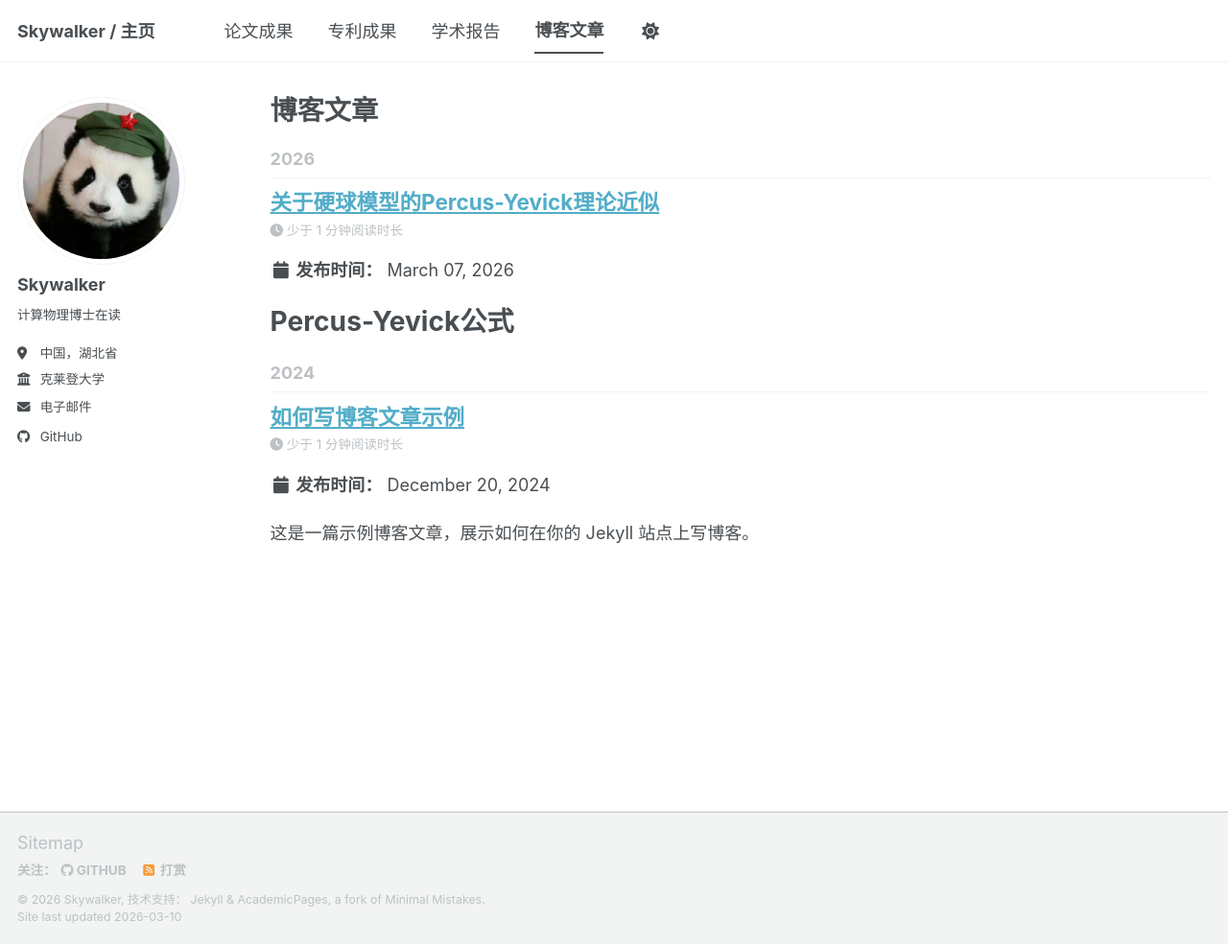
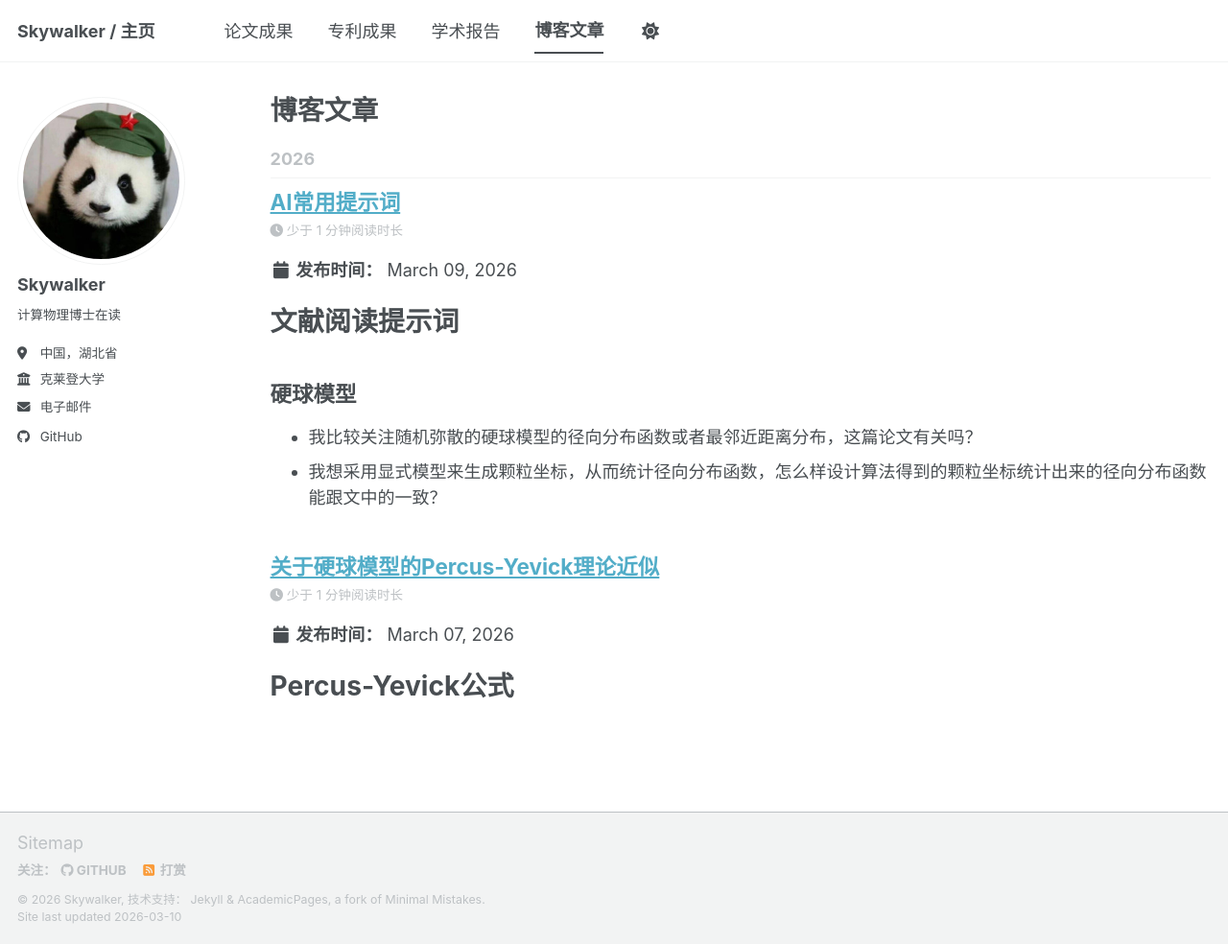
Before and after one commit to cn-skywalker/cn-skywalker.github.io, a Jekyll site: the page built from _pages/year-archive.html, in a window 1280 px wide and 984 px high. Shown: the whole window at 96% size. Built offline with Jekyll 4.4.1, drawn with Linux system fonts in a browser that asks for light colours; a script bundle is joined from its source files by our own code; library files that are not in the unit come from our copies.

Commit message:
更新博客文章标题和内容，改为关于AI常用提示词的讨论，并调整日期和分类标签

````diff
--- a/_posts/2026-03-06-如何写博客文章示例.md
+++ b/_posts/2026-03-06-如何写博客文章示例.md
@@ -1,90 +1,16 @@
 ---
-title: '如何写博客文章示例'
-date: 2024-12-20
-permalink: /posts/2024/12/how-to-write-blog-post/
+title: 'AI常用提示词'
+date: 2026-03-09
+permalink: /posts/2026/09/how-to-use-AI/
 tags:
-  - Jekyll
-  - 博客
-  - 教程
+  - 提示词
+  - 实用工具
+  - AI助手
 categories:
-  - 学习笔记
+  - 笔记
 ---
 
-这是一篇示例博客文章，展示如何在你的 Jekyll 站点上写博客。
-
-## 文章结构
-
-每篇博客文章需要包含两部分：
-
-### 1. Front Matter（前置元数据）
-
-在文件开头用 `---` 包裹的 YAML 配置：
-
-- **title**: 文章标题
-- **date**: 发布日期（格式：YYYY-MM-DD）
-- **permalink**: 文章 URL（可选，不写会自动生成）
-- **tags**: 标签列表（用于分类和搜索）
-- **categories**: 分类列表（可选）
-
-### 2. 正文内容
-
-使用 Markdown 语法编写正文内容。
-
-## Markdown 语法示例
-
-### 标题
-
-使用 `#` 表示不同级别的标题：
-
-```markdown
-# 一级标题
-## 二级标题
-### 三级标题
-```
-
-### 列表
-
-- 无序列表项 1
-- 无序列表项 2
-
-1. 有序列表项 1
-2. 有序列表项 2
-
-### 代码块
-
-行内代码：`code`
-
-代码块：
-
-```python
-def hello():
-    print("Hello, World!")
-```
-
-### 链接和图片
-
-[链接文本](https://example.com)
-
-![图片描述](/images/example.png)
-
-### 引用
-
-> 这是一段引用文字
-
-## 注意事项
-
-1. **文件名格式**：`YYYY-MM-DD-文章标题.md`（使用英文或拼音，避免中文）
-2. **日期**：使用实际发布日期
-3. **标签和分类**：有助于读者找到相关文章
-4. **保存位置**：所有博客文章放在 `_posts/` 目录下
-
-## 发布流程
-
-1. 在 `_posts/` 目录创建新的 `.md` 文件
-2. 填写 front matter 和正文内容
-3. 提交到 Git 仓库
-4. GitHub Pages 会自动构建并发布
-
----
-
-祝你写作愉快！🎉
+# 文献阅读提示词
+## 硬球模型
+ - 我比较关注随机弥散的硬球模型的径向分布函数或者最邻近距离分布，这篇论文有关吗？
+ - 我想采用显式模型来生成颗粒坐标，从而统计径向分布函数，怎么样设计算法得到的颗粒坐标统计出来的径向分布函数能跟文中的一致？
````
